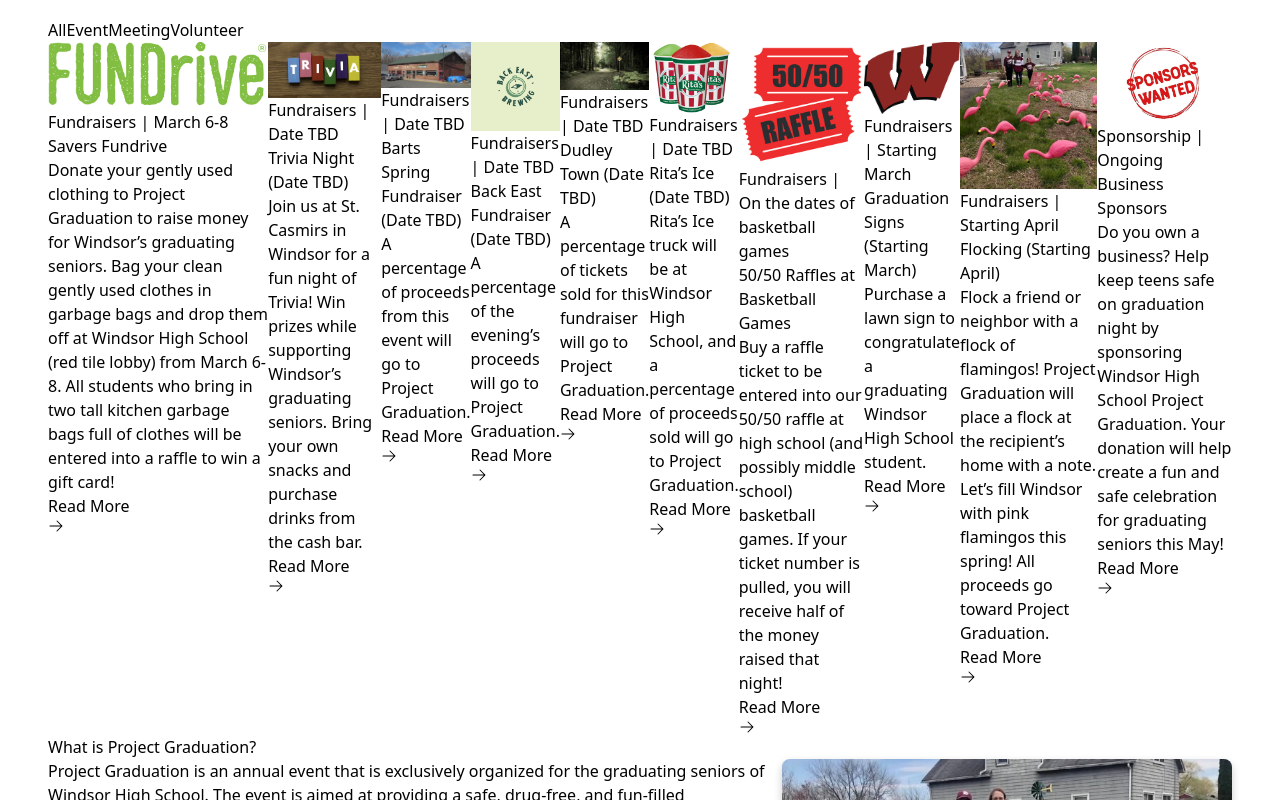
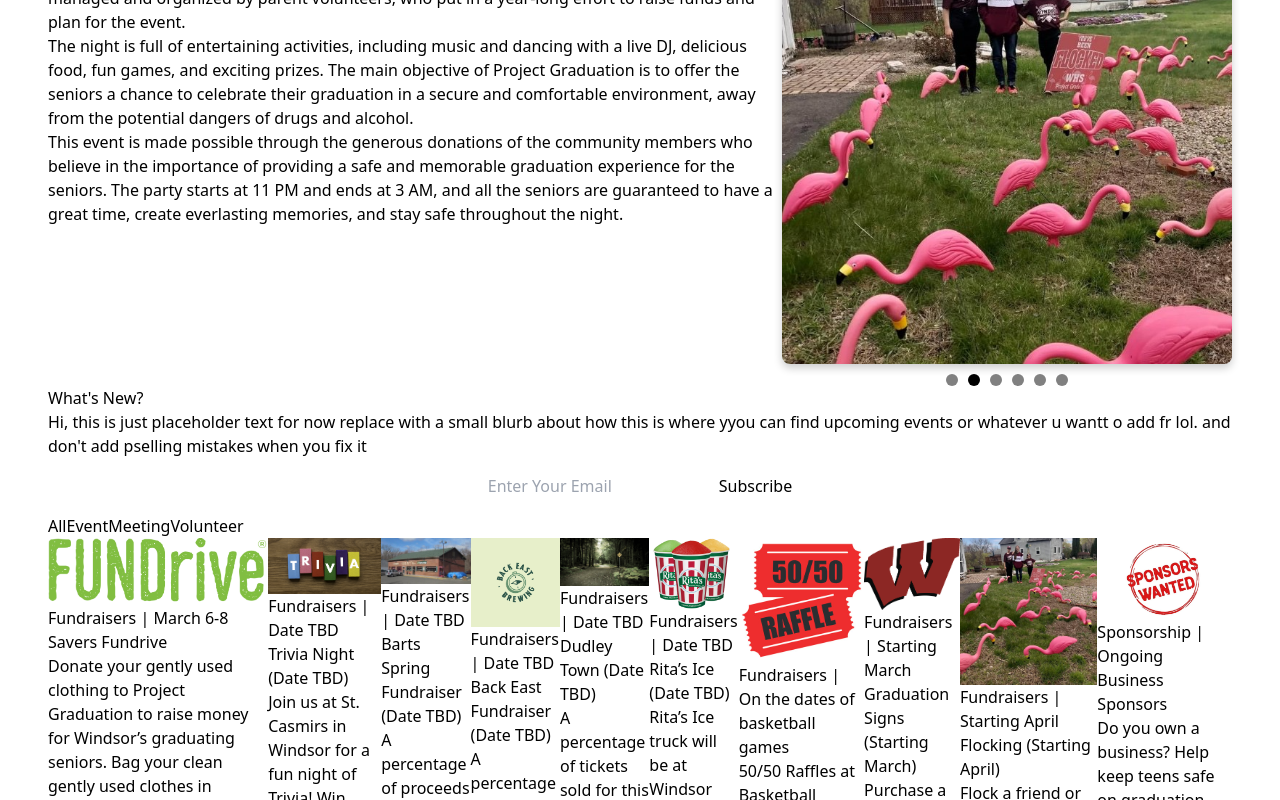
Before and after one commit to mebsport/windsorprojectgradv2, a Next.js app: page / in a window 1280 px wide. Shown: the part 780-1580 px from the top of the page. Built offline with nearby package versions, Linux system fonts and the light colour scheme.

Commit message:
Move About Section
Move about section up so it is above the blog section

```diff
--- a/app/page.js
+++ b/app/page.js
@@ -13,9 +13,9 @@ export default function Home() {
       <div className='container mt-24 mx-auto py-4 px-12'>
         <HeroSection />
         <CountdownTimer />
+        <AboutSection />
         <BlogHeaderSection />
         <BlogList />
-        <AboutSection />
       </div>
     </main>
   );
```
